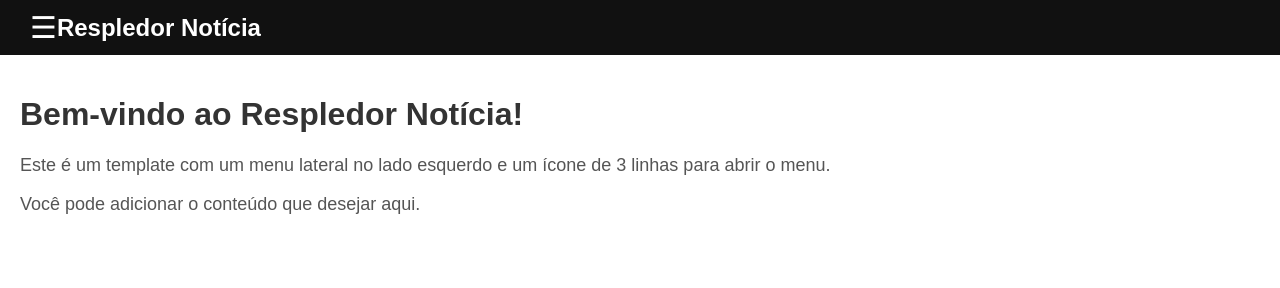
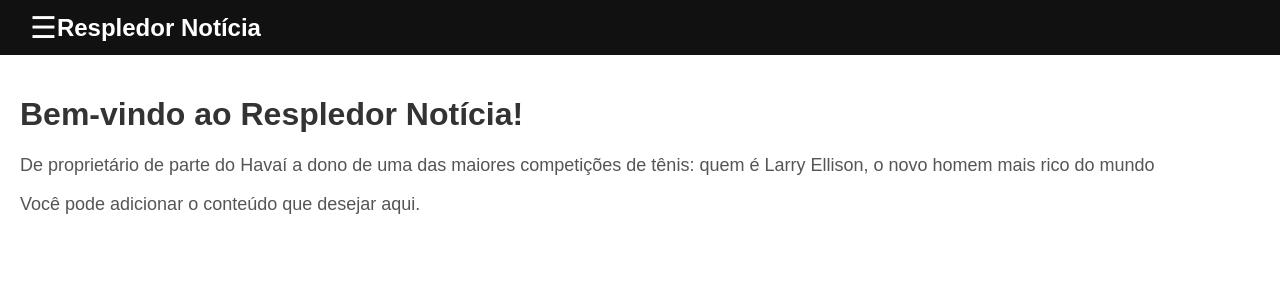
Before and after one commit to 9481A24/Noticia, a plain HTML site: page index.html in a window 1280 px wide. Drawn offline with Linux system fonts and the light colour scheme.

Commit message:
Update index.html

```diff
--- a/index.html
+++ b/index.html
@@ -113,7 +113,7 @@
   <!-- Conteúdo Principal -->
   <div class="content">
     <h1>Bem-vindo ao Respledor Notícia!</h1>
-    <p>Este é um template com um menu lateral no lado esquerdo e um ícone de 3 linhas para abrir o menu.</p>
+    <p>De proprietário de parte do Havaí a dono de uma das maiores competições de tênis: quem é Larry Ellison, o novo homem mais rico do mundo</p>
     <p>Você pode adicionar o conteúdo que desejar aqui.</p>
   </div>
 
```
